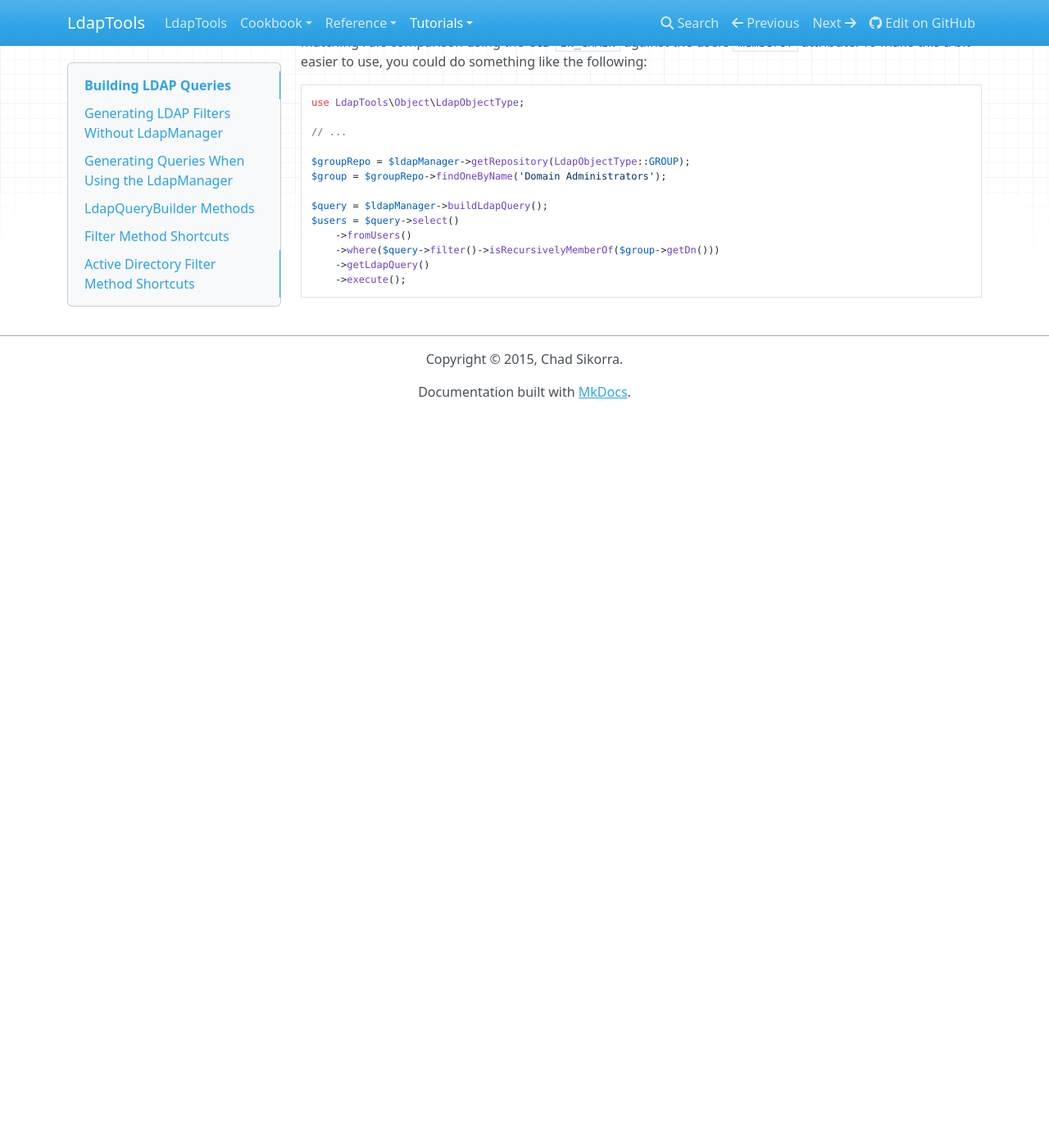
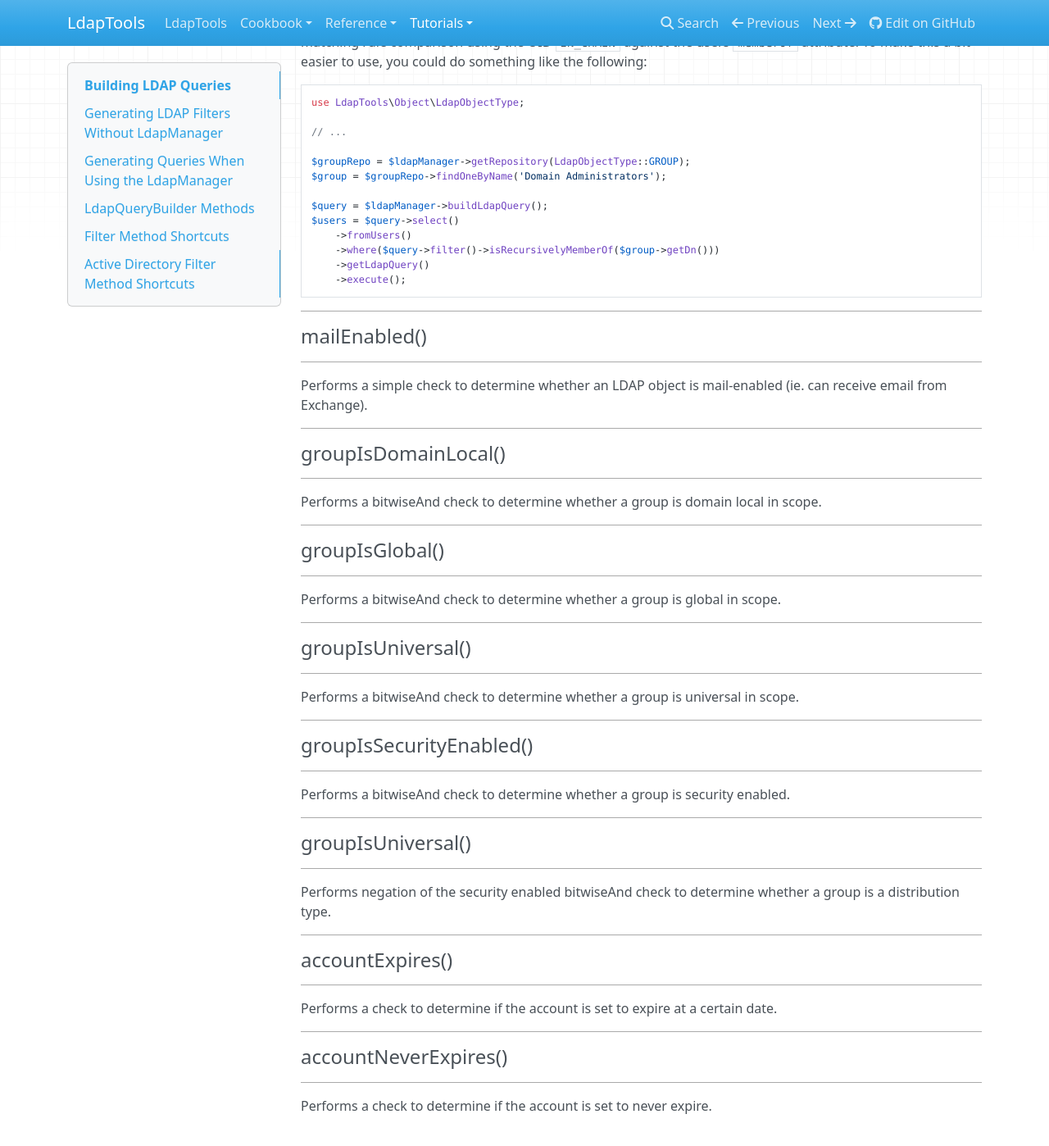
Before and after one commit to ldaptools/ldaptools, an MkDocs documentation site: the page built from docs/en/tutorials/Building-LDAP-Queries.md, in a window 1280 px wide and 1400 px high, scrolled down 7907 px. Shown: the whole window at 82% size. Built offline with MkDocs 1.6.1, drawn with Linux system fonts in a browser that asks for light colours; nearby versions of some CDN libraries; before the commit the page ends 8413 px from its top, so only the background shows below that.

Commit message:
Document some of the recently added AD filter shortcuts.

````diff
--- a/docs/en/tutorials/Building-LDAP-Queries.md
+++ b/docs/en/tutorials/Building-LDAP-Queries.md
@@ -423,3 +423,51 @@ $users = $query->select()
     ->getLdapQuery()
     ->execute();
 ```
+
+------------------------
+#### mailEnabled()
+---
+
+Performs a simple check to determine whether an LDAP object is mail-enabled (ie. can receive email from Exchange).
+
+------------------------
+#### groupIsDomainLocal()
+---
+
+Performs a bitwiseAnd check to determine whether a group is domain local in scope.
+
+------------------------
+#### groupIsGlobal()
+---
+
+Performs a bitwiseAnd check to determine whether a group is global in scope.
+
+------------------------
+#### groupIsUniversal()
+---
+
+Performs a bitwiseAnd check to determine whether a group is universal in scope.
+
+------------------------
+#### groupIsSecurityEnabled()
+---
+
+Performs a bitwiseAnd check to determine whether a group is security enabled.
+
+------------------------
+#### groupIsUniversal()
+---
+
+Performs negation of the security enabled bitwiseAnd check to determine whether a group is a distribution type.
+
+------------------------
+#### accountExpires()
+---
+
+Performs a check to determine if the account is set to expire at a certain date.
+
+------------------------
+#### accountNeverExpires()
+---
+
+Performs a check to determine if the account is set to never expire.
````
